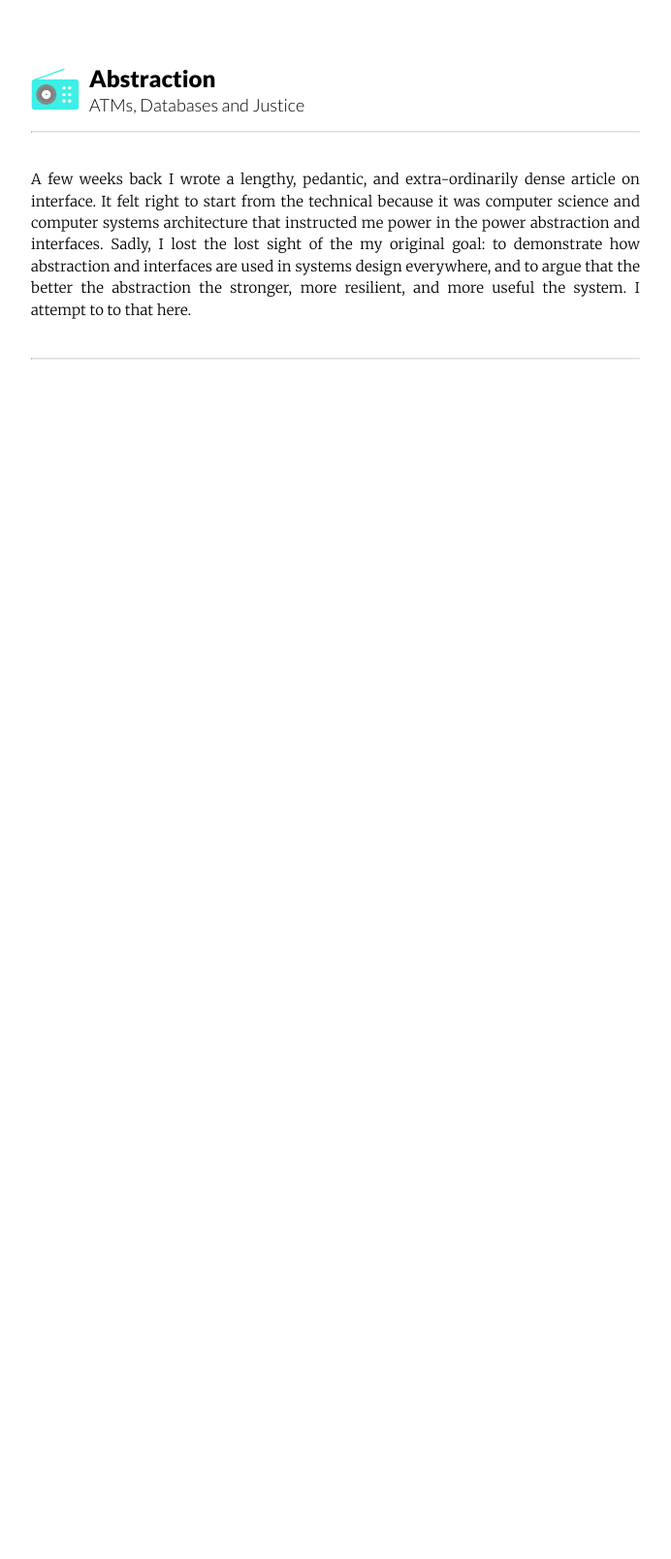
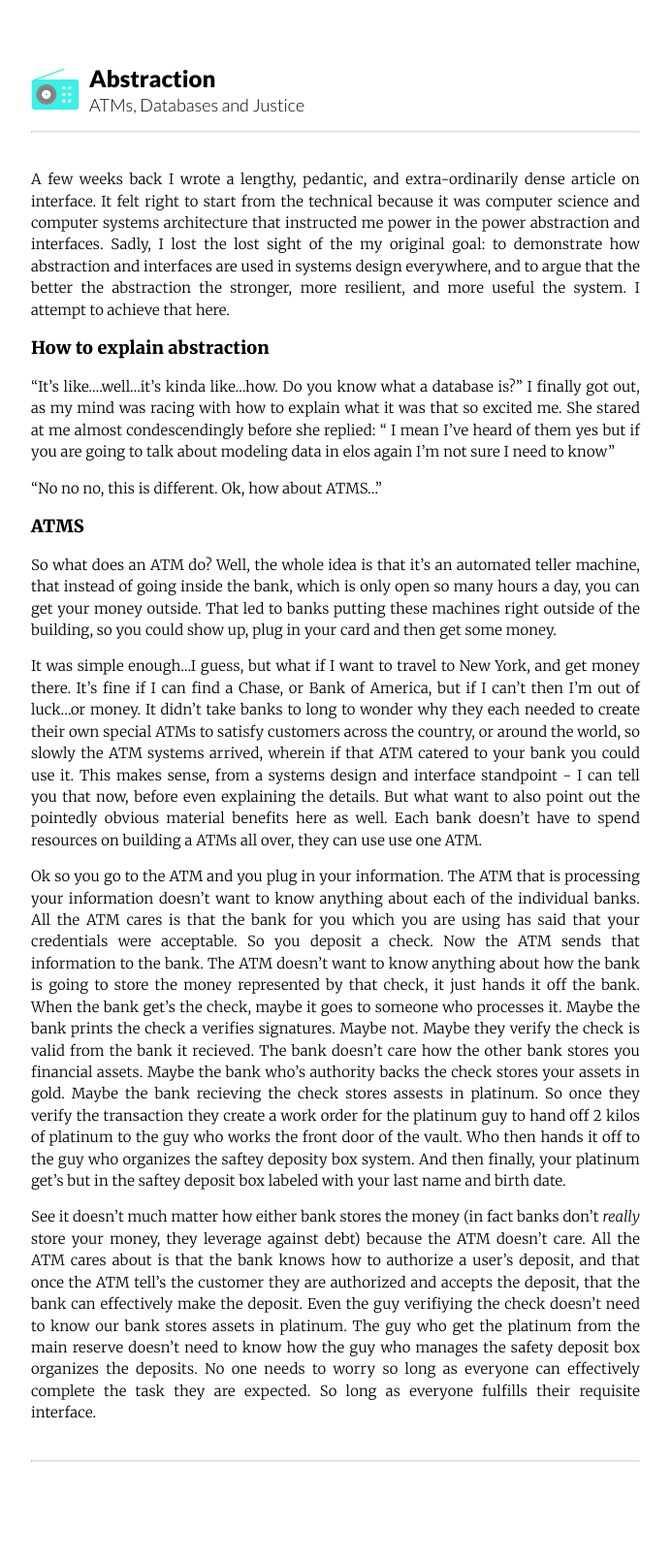
Before and after one commit to samcal/thenewrad.io, a Jekyll site: the page built from _posts/2015-02-26-real-interfaces.markdown, in a window 1280 px wide. Shown: the whole page at 97% size, without its empty margins (294-986 px from the left). Built offline with Jekyll 4.4.1, drawn with Linux system fonts in a browser that asks for light colours; before the commit the page ends 945 px from its top, so only the background shows below that.

Commit message:
more on interfaces

```diff
--- a/_posts/2015-02-26-real-interfaces.markdown
+++ b/_posts/2015-02-26-real-interfaces.markdown
@@ -7,4 +7,20 @@ date: 2015-02-25 3:24:00
 categories: lando
 ---
 
-A few weeks back I wrote a lengthy, pedantic, and extra-ordinarily dense article on interface. It felt right to start from the technical because it was computer science and computer systems architecture that instructed me power in the power abstraction and interfaces. Sadly, I lost the lost sight of the my original goal: to demonstrate how abstraction and interfaces are used in systems design everywhere, and to argue that the better the abstraction the stronger, more resilient, and more useful the system. I attempt to to that here.
+A few weeks back I wrote a lengthy, pedantic, and extra-ordinarily dense article on interface. It felt right to start from the technical because it was computer science and computer systems architecture that instructed me power in the power abstraction and interfaces. Sadly, I lost the lost sight of the my original goal: to demonstrate how abstraction and interfaces are used in systems design everywhere, and to argue that the better the abstraction the stronger, more resilient, and more useful the system. I attempt to achieve that here.
+
+### How to explain abstraction
+
+"It's like....well...it's kinda like...how. Do you know what a database is?" I finally got out, as my mind was racing with how to explain what it was that so excited me. She stared at me almost condescendingly before she replied: " I mean I've heard of them yes but if you are going to talk about modeling data in elos again I'm not sure I need to know"
+
+"No no no, this is different. Ok, how about ATMS..."
+
+### ATMS
+
+So what does an ATM do? Well, the whole idea is that it's an automated teller machine, that instead of going inside the bank, which is only open so many hours a day, you can get your money outside. That led to banks putting these machines right outside of the building, so you could show up, plug in your card and then get some money.
+
+It was simple enough...I guess, but what if I want to travel to New York, and get money there. It's fine if I can find a Chase, or Bank of America, but if I can't then I'm out of luck...or money. It didn't take banks to long to wonder why they each needed to create their own special ATMs to satisfy customers across the country, or around the world, so slowly the ATM systems arrived, wherein if that ATM catered to your bank you could use it. This makes sense, from a systems design and interface standpoint - I can tell you that now, before even explaining the details. But what want to also point out the pointedly obvious material benefits here as well. Each bank doesn't have to spend resources on building a ATMs all over, they can use use one ATM.
+
+Ok so you go to the ATM and you plug in your information. The ATM that is processing your information doesn't want to know anything about each of the individual banks. All the ATM cares is that the bank for you which you are using has said that your credentials were acceptable. So you deposit a check. Now the ATM sends that information to the bank. The ATM doesn't want to know anything about how the bank is going to store the money represented by that check, it just hands it off the bank. When the bank get's the check, maybe it goes to someone who processes it. Maybe the bank prints the check a verifies signatures. Maybe not. Maybe they verify the check is valid from the bank it recieved. The bank doesn't care how the other bank stores you financial assets. Maybe the bank who's authority backs the check stores your assets in gold. Maybe the bank recieving the check stores assests in platinum. So once they verify the transaction they create a work order for the platinum guy to hand off 2 kilos of platinum to the guy who works the front door of the vault. Who then hands it off to the guy who organizes the saftey deposity box system. And then finally, your platinum get's but in the saftey deposit box labeled with your last name and birth date.
+
+See it doesn't much matter how either bank stores the money (in fact banks don't _really_ store your money, they leverage against debt) because the ATM doesn't care. All the ATM cares about is that the bank knows how to authorize a user's deposit, and that once the ATM tell's the customer they are authorized and accepts the deposit, that the bank can effectively make the deposit. Even the guy verifiying the check doesn't need to know our bank stores assets in platinum. The guy who get the platinum from the main reserve doesn't need to know how the guy who manages the safety deposit box organizes the deposits. No one needs to worry so long as everyone can effectively complete the task they are expected. So long as everyone fulfills their requisite interface.
```
